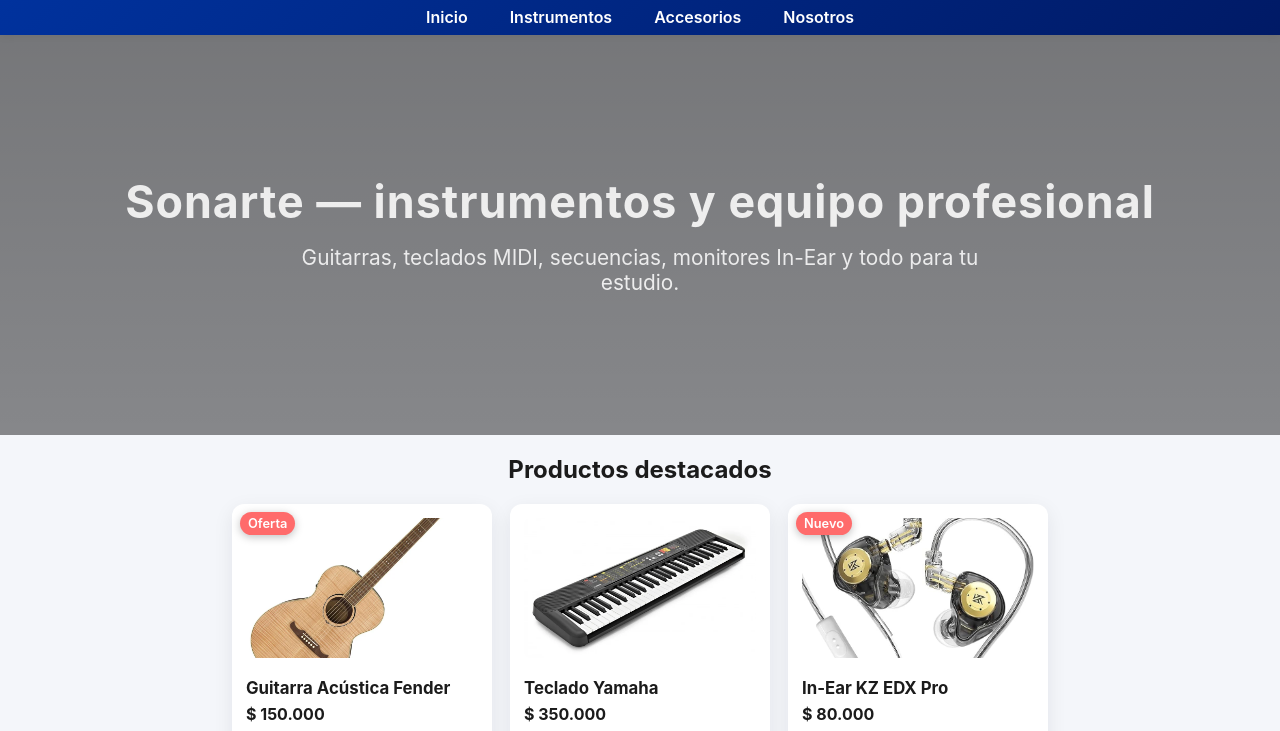
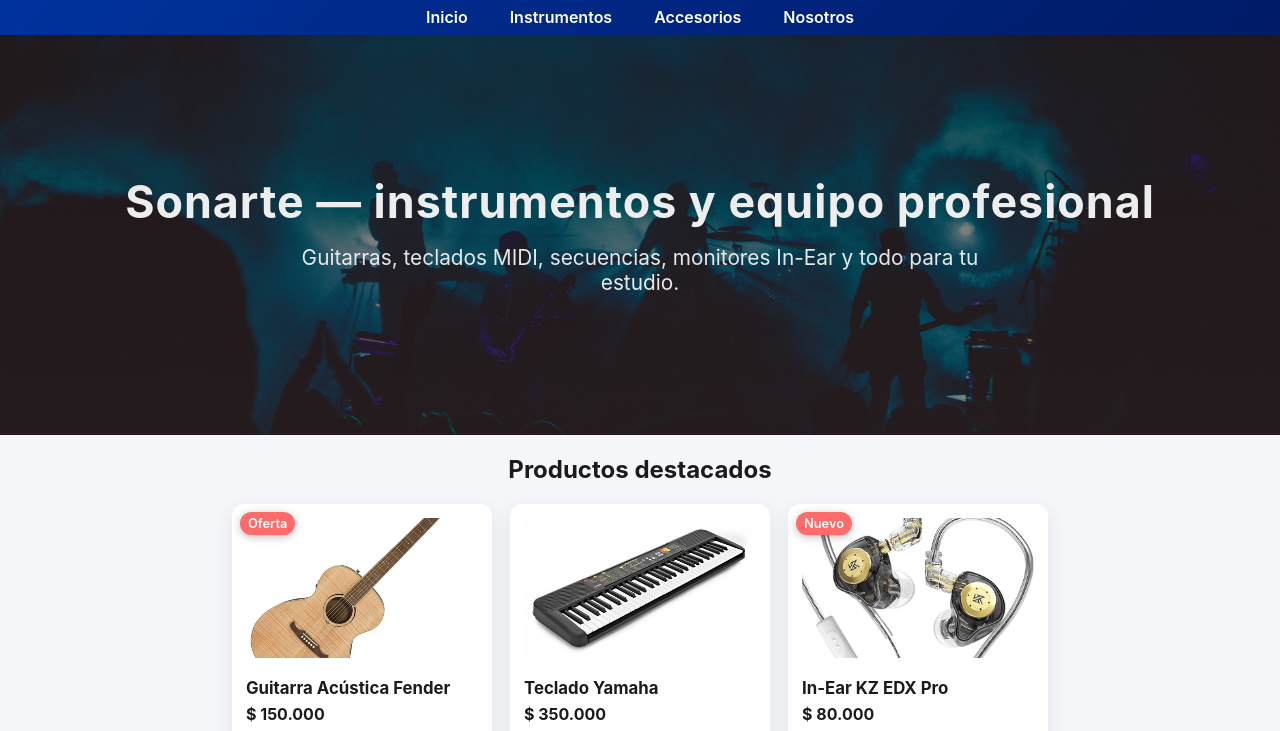
Before and after one commit to sonartemusic/Sonarte-Music, a plain HTML site: page index.html in a window 1280 px wide. Shown: the part 67-798 px from the top of the page. Drawn offline with Linux system fonts and the light colour scheme.

Commit message:
Update styles.css

```diff
--- a/styles.css
+++ b/styles.css
@@ -76,7 +76,7 @@ body{
 /* ====== HERO ====== */
 .hero {
   position: relative;
-  background: url('img/fondo.jpg') center/cover no-repeat;
+  background: url('fondo.jpg') center/cover no-repeat;
   color: #fff;
   text-align: center;
   min-height: 400px;
@@ -134,7 +134,7 @@ body{
 
 
 .hero {
-  background: url('img/fondo.jpg') center/cover no-repeat;
+  background: url('fondo.jpg') center/cover no-repeat;
 }
 
 
```
